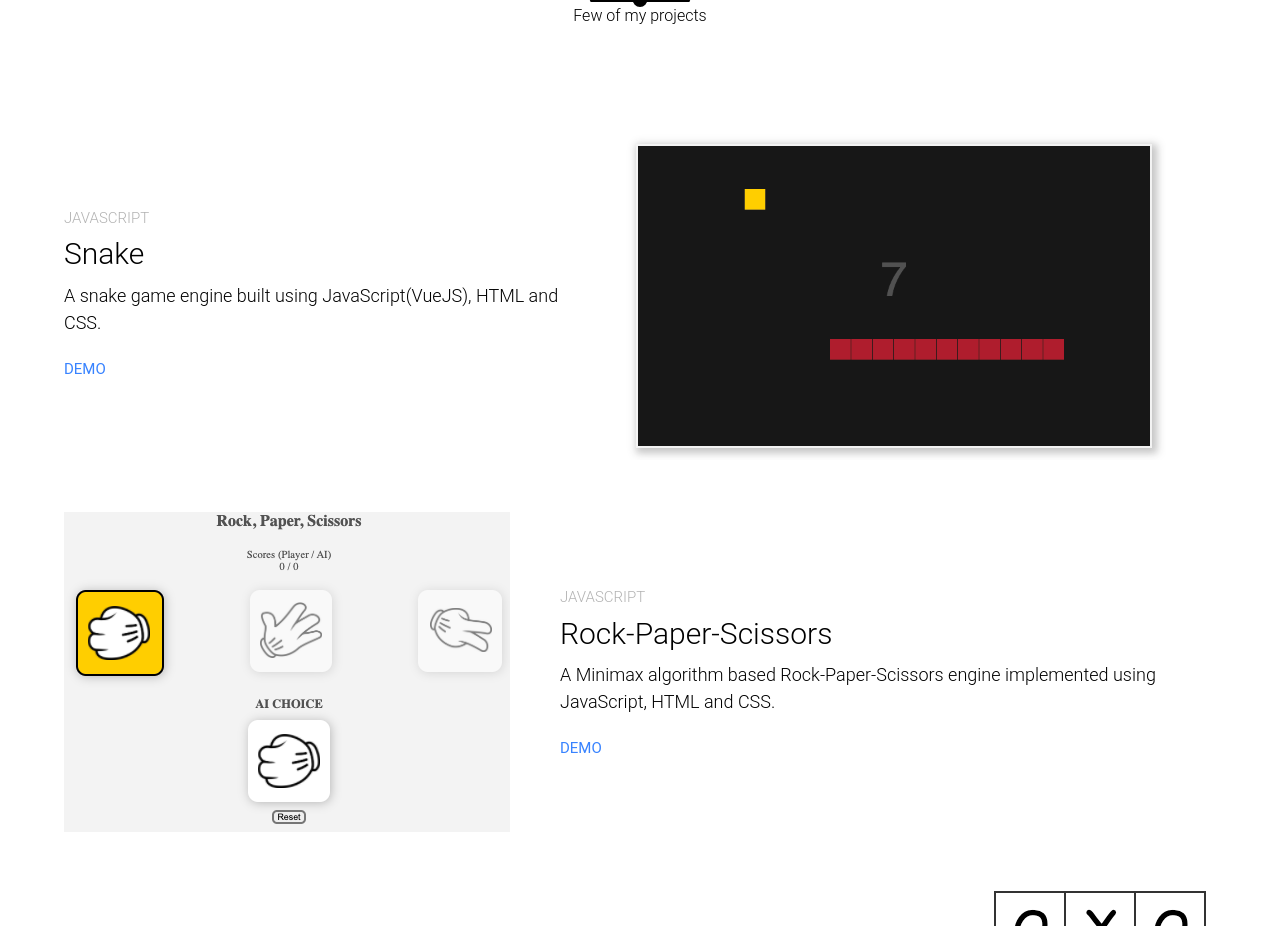
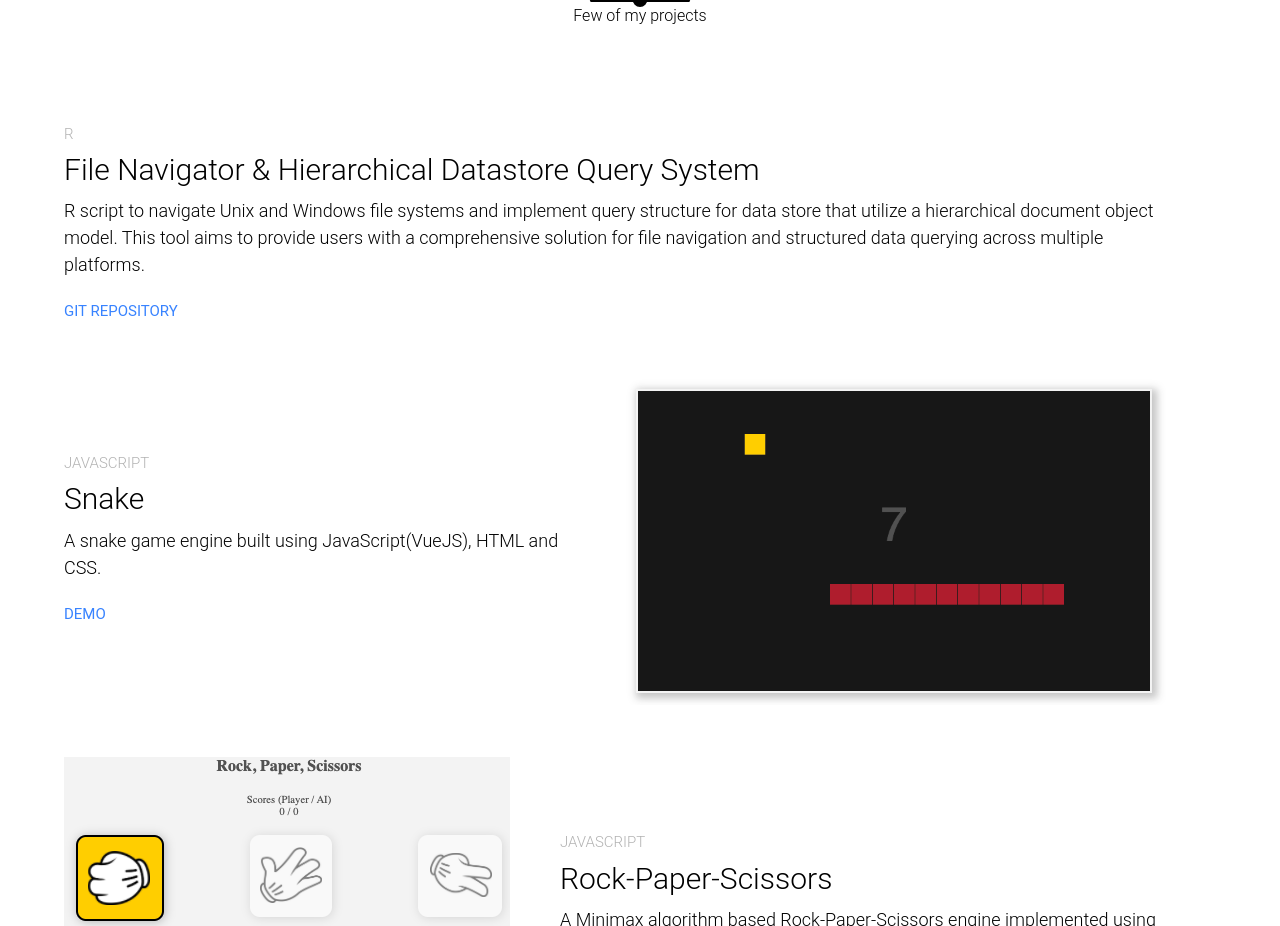
Before and after one commit to indrajeetadityaroy9/indrajeet-portfolio, a website built with Parcel: page index.html in a window 1280 px wide. Shown: the part 3330-4256 px from the top of the page. Built offline with nearby package versions, Linux system fonts and the light colour scheme.

Commit message:
new changes

```diff
--- a/index.html
+++ b/index.html
@@ -149,6 +149,14 @@
     <div class="section-heading">
       <h1>Portfolio</h1>
       <h6>Few of my projects</h6>
+    </div>
+    <div class="portfolio-item">
+      <div class="portfolio-description has-margin-right">
+        <h6>R</h6>
+        <h1>File Navigator & Hierarchical Datastore Query System</h1>
+        <p>R script to navigate Unix and Windows file systems and implement query structure for data store that utilize a hierarchical document object model. This tool aims to provide users with a comprehensive solution for file navigation and structured data querying across multiple platforms.</p>
+        <a href="https://github.com/indrajeetadityaroy9/hierarchical-file-system" target="_blank" class="cta">Git Repository</a>
+      </div>
     </div>
     <div class="portfolio-item">
       <div class="portfolio-description has-margin-right">
```
